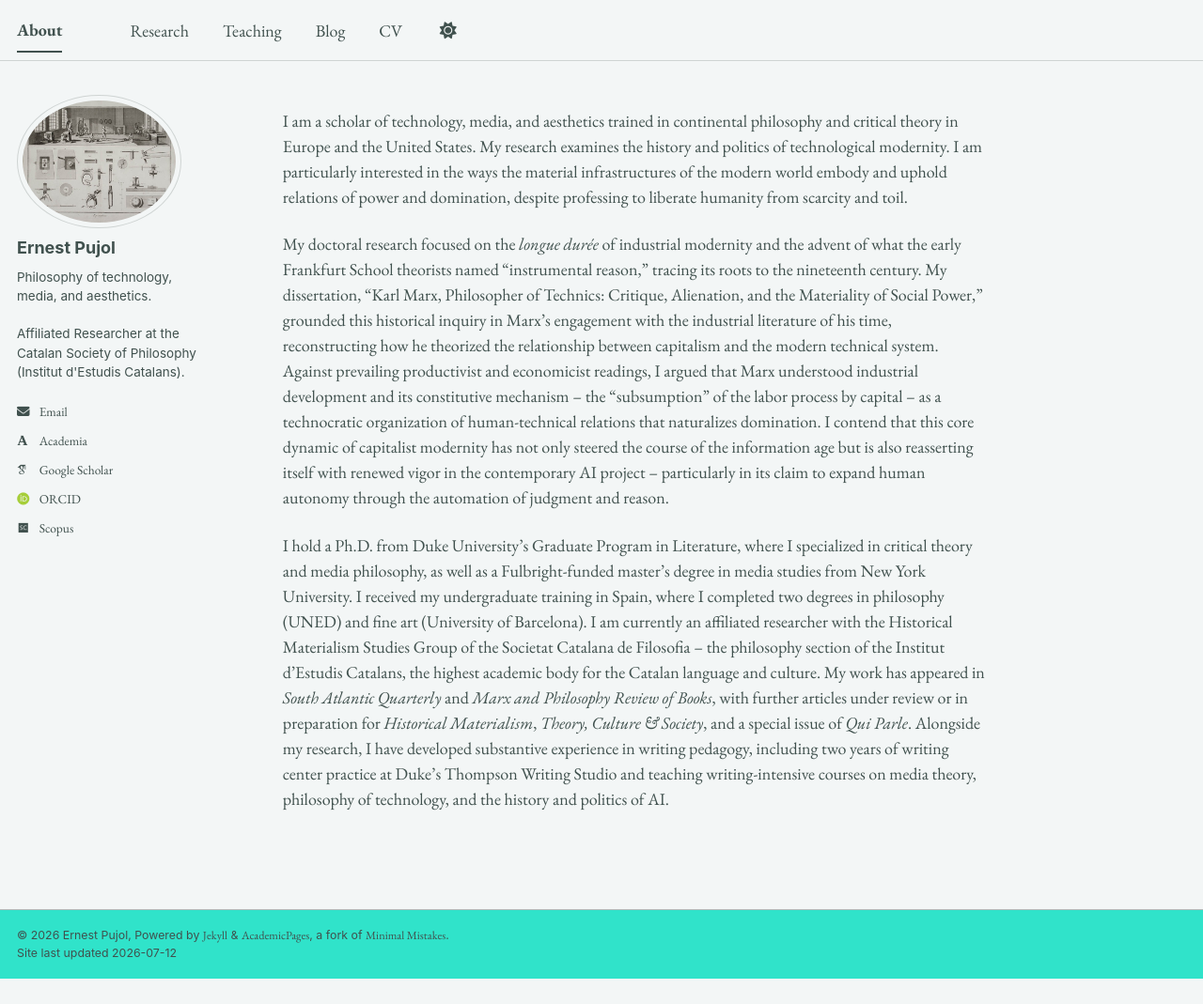
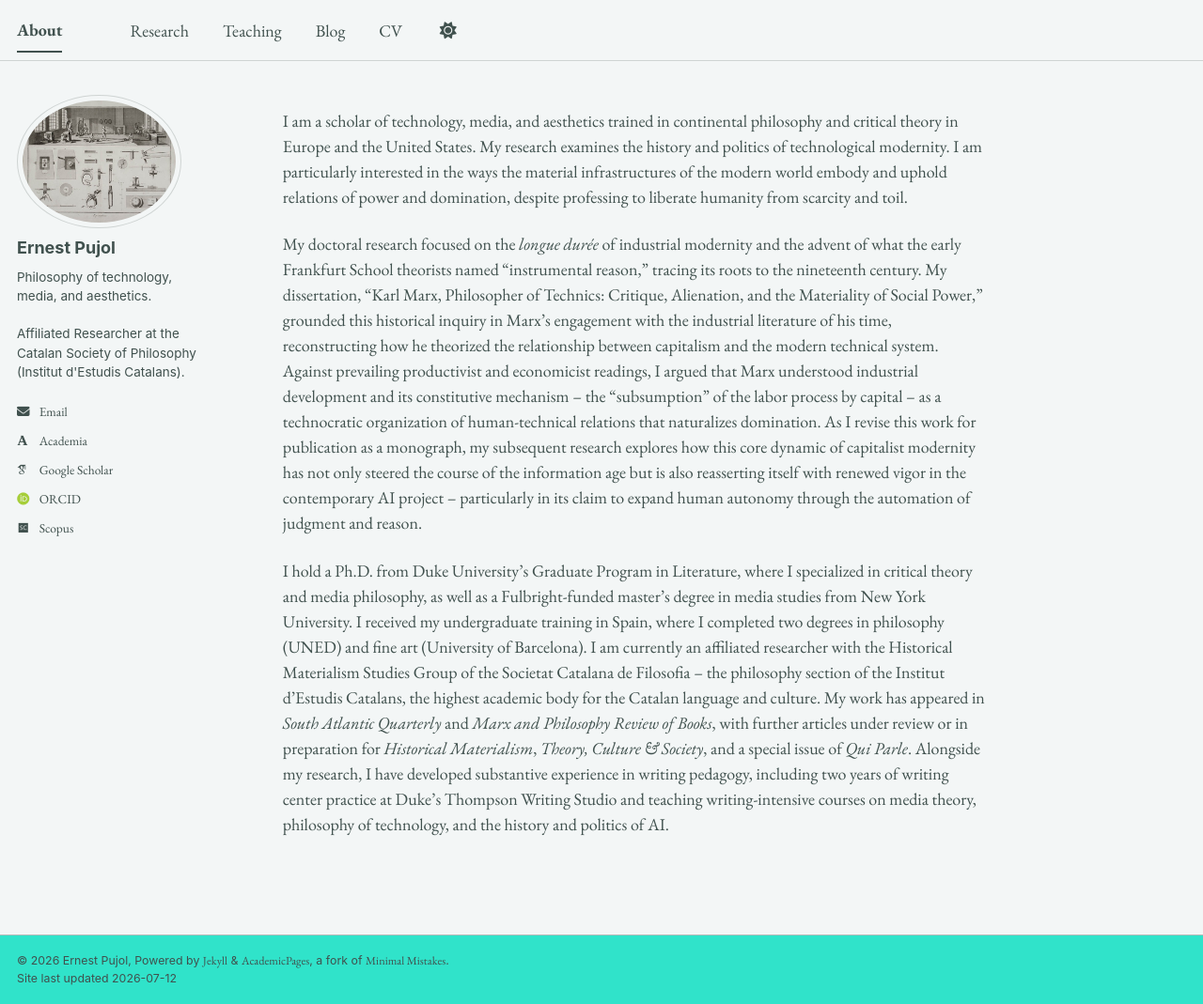
Before and after one commit to epujol90/epujol90.github.io, a Jekyll site: the page built from _pages/about.md, in a window 1280 px wide and 1069 px high. Shown: the whole window at 94% size. Built offline with Jekyll 4.4.1, drawn with Linux system fonts in a browser that asks for light colours; some web fonts are replaced; a script bundle is joined from its source files by our own code; library files that are not in the unit come from our copies.

Commit message:
Update about.md

```diff
--- a/_pages/about.md
+++ b/_pages/about.md
@@ -8,6 +8,6 @@ redirect_from:
 ---
 I am a scholar of technology, media, and aesthetics trained in continental philosophy and critical theory in Europe and the United States. My research examines the history and politics of technological modernity. I am particularly interested in the ways the material infrastructures of the modern world embody and uphold relations of power and domination, despite professing to liberate humanity from scarcity and toil.
 
-My doctoral research focused on the _longue durée_ of industrial modernity and the advent of what the early Frankfurt School theorists named "instrumental reason," tracing its roots to the nineteenth century. My dissertation, “Karl Marx, Philosopher of Technics: Critique, Alienation, and the Materiality of Social Power,” grounded this historical inquiry in Marx’s engagement with the industrial literature of his time, reconstructing how he theorized the relationship between capitalism and the modern technical system. Against prevailing productivist and economicist readings, I argued that Marx understood industrial development and its constitutive mechanism -- the "subsumption" of the labor process by capital -- as a technocratic organization of human-technical relations that naturalizes domination. I contend that this core dynamic of capitalist modernity has not only steered the course of the information age but is also reasserting itself with renewed vigor in the contemporary AI project -- particularly in its claim to expand human autonomy through the automation of judgment and reason.
+My doctoral research focused on the _longue durée_ of industrial modernity and the advent of what the early Frankfurt School theorists named "instrumental reason," tracing its roots to the nineteenth century. My dissertation, “Karl Marx, Philosopher of Technics: Critique, Alienation, and the Materiality of Social Power,” grounded this historical inquiry in Marx’s engagement with the industrial literature of his time, reconstructing how he theorized the relationship between capitalism and the modern technical system. Against prevailing productivist and economicist readings, I argued that Marx understood industrial development and its constitutive mechanism -- the "subsumption" of the labor process by capital -- as a technocratic organization of human-technical relations that naturalizes domination. As I revise this work for publication as a monograph, my subsequent research explores how this core dynamic of capitalist modernity has not only steered the course of the information age but is also reasserting itself with renewed vigor in the contemporary AI project -- particularly in its claim to expand human autonomy through the automation of judgment and reason.
 
 I hold a Ph.D. from Duke University’s Graduate Program in Literature, where I specialized in critical theory and media philosophy, as well as a Fulbright-funded master’s degree in media studies from New York University. I received my undergraduate training in Spain, where I completed two degrees in philosophy (UNED) and fine art (University of Barcelona). I am currently an affiliated researcher with the Historical Materialism Studies Group of the Societat Catalana de Filosofia -- the philosophy section of the Institut d’Estudis Catalans, the highest academic body for the Catalan language and culture. My work has appeared in _South Atlantic Quarterly_ and _Marx and Philosophy Review of Books_, with further articles under review or in preparation for _Historical Materialism_, _Theory, Culture & Society_, and a special issue of _Qui Parle_. Alongside my research, I have developed substantive experience in writing pedagogy, including two years of writing center practice at Duke’s Thompson Writing Studio and teaching writing-intensive courses on media theory, philosophy of technology, and the history and politics of AI.
```
